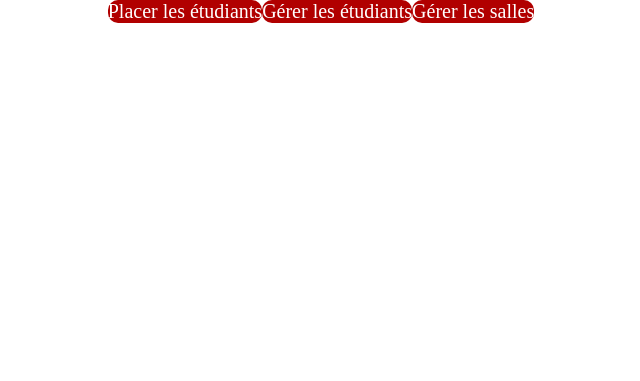
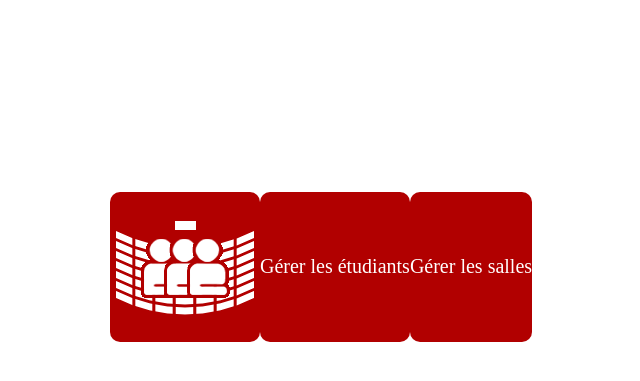
Before and after one commit to AurelieDrn/optiplace, a PHP site: page / in a window 1280 px wide. Shown: the part 109-490 px from the top of the page, without its empty margins (319-959 px from the left). Run offline with PHP 8.4, Linux system fonts and the light colour scheme; some libraries are stand-ins or nearby versions.

Commit message:
positionnement des boutons

```diff
--- a/vue/css/style.css
+++ b/vue/css/style.css
@@ -46,12 +46,9 @@
 }
 
 #MenuContent {
-	width: auto;
-	height:auto;
-	align:center;
-	line-height:auto;
-	text-align:center;
-	vertical-align:middle;
+    width: auto;
+    text-align: center;
+    margin-top: 15%;
 }
 
 #MenuContent table {
--- a/vue/vueMenuAccueil.php
+++ b/vue/vueMenuAccueil.php
@@ -18,12 +18,13 @@
 			<div id = "MenuContent">
 				<table>
 					<tr>
-						<td class="cadre"><a href=index.php?placerPage="true"> Placer les étudiants </a>
+						<td class="cadre"><a href=index.php?placerPage="true"><img src="vue/images/PlacementICN.png" /></a>
 						<td class="cadre"><a href=index.php?etuPage="true"> Gérer les étudiants </a>
 						<td class="cadre"><a href=index.php?sallesPage="true"> Gérer les salles </a>
 					</tr>
 				</table>
 			</div>
+
 
 			<!--
 			<div class = "content">
```
